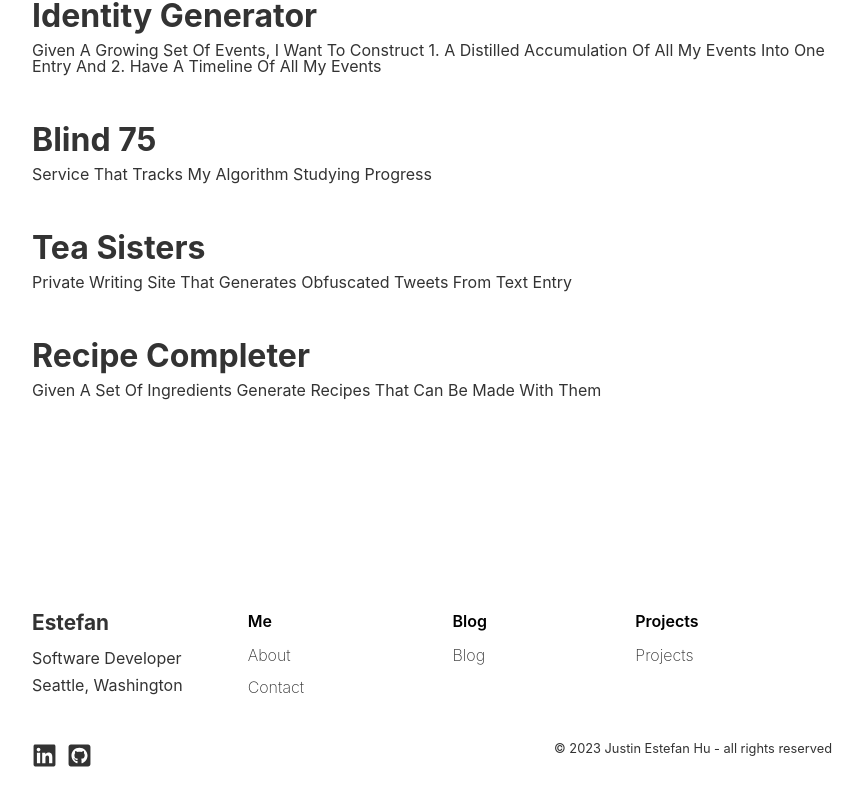
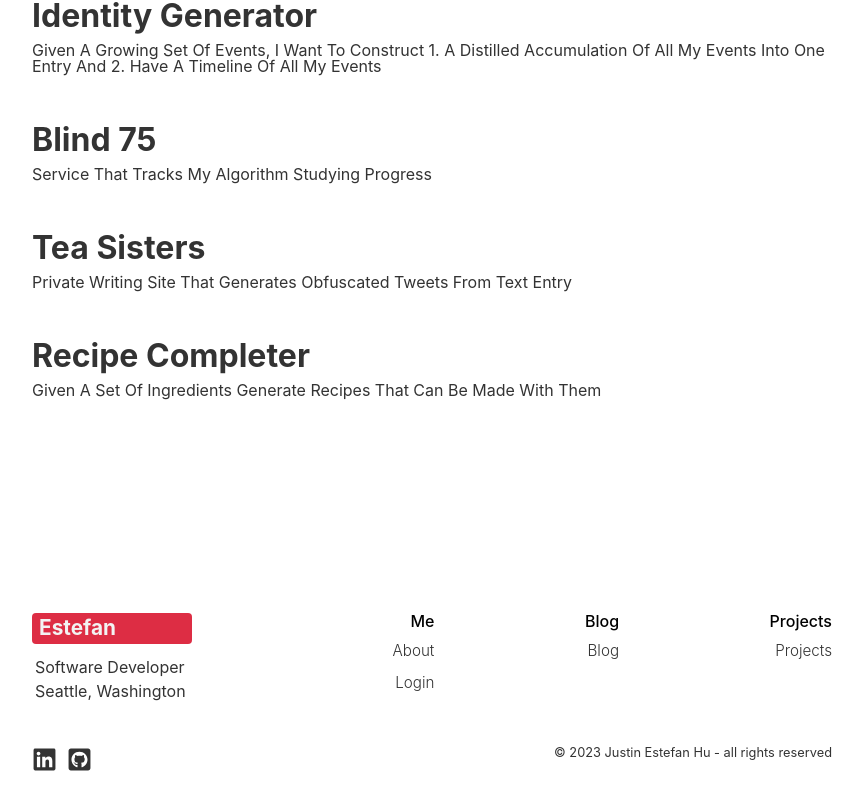
Before and after one commit to EstefanHu/portfolio, a Next.js app: page /prjkts in a window 1280 px wide. Shown: the part 951-1756 px from the top of the page, without its empty margins (208-1071 px from the left). Built offline with nearby package versions, Linux system fonts and the light colour scheme.

Commit message:
Added login link

```diff
--- a/package.json
+++ b/package.json
@@ -23,7 +23,7 @@
     "eslint-config-next": "^13.4.8",
     "eslint-config-prettier": "^8.8.0",
     "eslint-plugin-prettier": "^4.2.1",
-    "prettier": "^2.8.8",
+    "prettier": "^3.0.0",
     "typescript": "^5.1.6"
   }
 }
--- a/src/app/layout.module.scss
+++ b/src/app/layout.module.scss
@@ -66,8 +66,10 @@
                 margin-bottom: 40px;
 
                 .branding {
+                    width: 160px;
                     display: flex;
                     flex-direction: column;
+                    justify-content: flex-start;
                     margin-right: 50px;
 
                     .name {
@@ -76,11 +78,17 @@
                         font-size: 1.3rem;
                         text-transform: capitalize;
                         cursor: pointer;
+                        color: #f3f3f3;
+                        background-color: var(--accent);
+                        padding: 5px 7px;
+                        border-radius: 4px;
+                        width: 100%;
                     }
 
                     p {
                         cursor: default;
-                        margin-bottom: 10px;
+                        margin-bottom: 8px;
+                        padding: 0 3px;
                     }
                 }
 
@@ -91,21 +99,21 @@
                     span {
                         display: flex;
                         flex-direction: column;
-                        align-items: flex-start;
+                        align-items: flex-end;
                         margin-left: 15px;
                         flex-grow: 1;
 
                         h4 {
                             text-transform: capitalize;
-                            font-size: 1rem;
-                            font-weight: 600;
-                            margin-bottom: 10px;
+                            font-weight: 500;
+                            margin-bottom: 6px;
                         }
 
                         a {
                             text-transform: capitalize;
                             padding: 8px 0;
-                            font-weight: 200;
+                            font-weight: 300;
+                            font-size: 0.95rem;
                         }
                     }
                 }
--- a/src/app/layout.tsx
+++ b/src/app/layout.tsx
@@ -56,7 +56,9 @@ export default function RootLayout({ children }: { children: React.ReactNode })
                 <span>
                   <h4>me</h4>
                   <Link href='/blg/a-bit-about-me'>about</Link>
-                  <Link href='/contact'>contact</Link>
+                  {/* <Link href='/'>resume</Link> */}
+                  <Link href='/login'>login</Link>
+                  {/* <Link href='/contact'>contact</Link> */}
                 </span>
 
                 <span>
```
Also changed, not shown: 1 other file (tests, documents, lock files or other folders).
